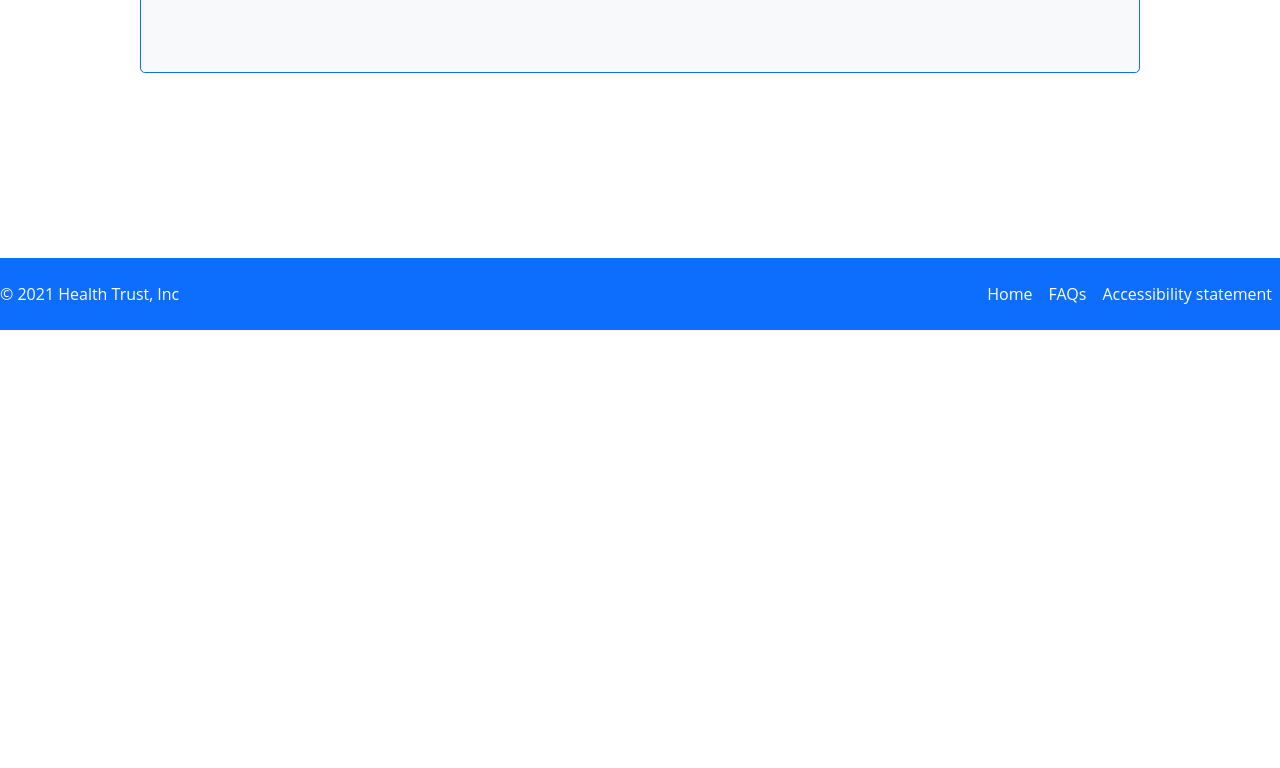
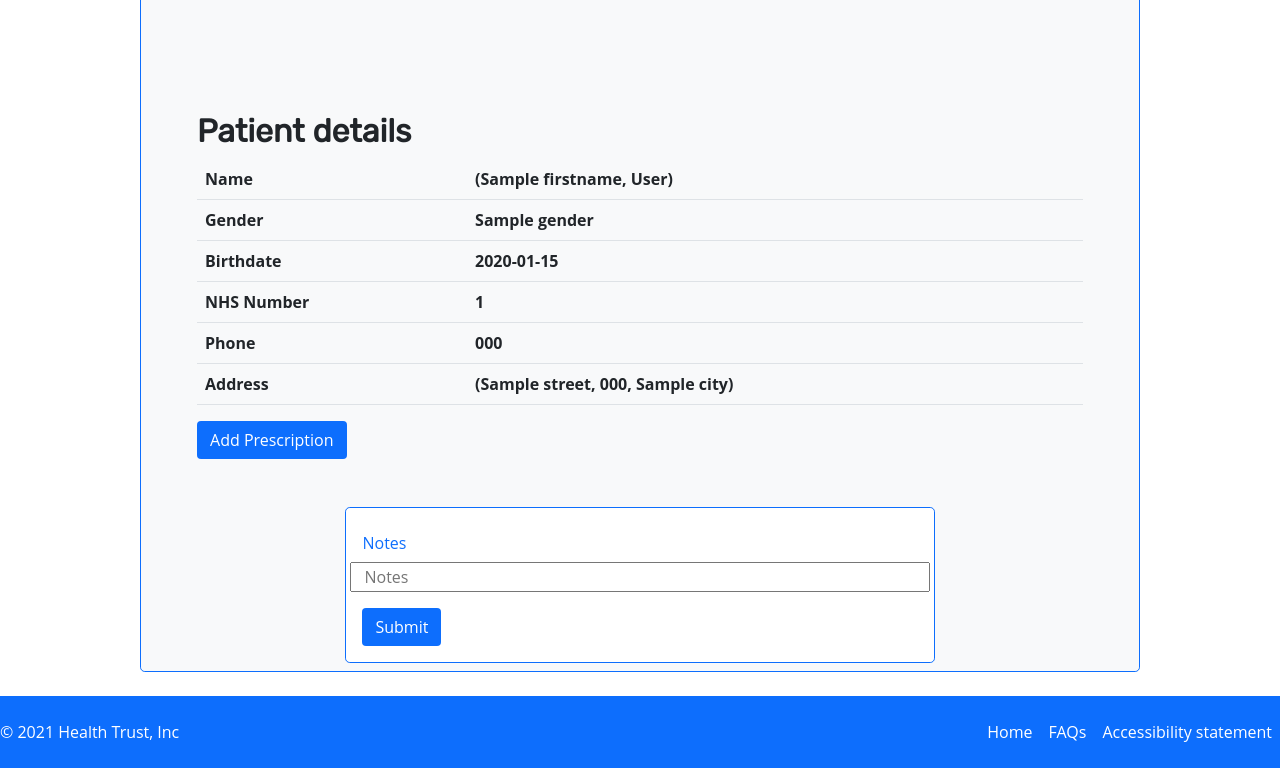
Before and after one commit to mfronistas/HealthTrustApp, a Flask app: template templates/appointmentview.html in a window 1280 px wide. Shown: the part 470-1238 px from the top of the page. Before the commit the page ends 800 px from the top, so only its background shows below. Run offline with Flask 2, Linux system fonts and the light colour scheme; data comes from the database, SQL or seed files in the repository; tables that the repository leaves empty hold one stand-in row (values such as "Sample post"); the template is opened without the code that fills it: values that come from a table or form of the project are taken from there, most other values are stand-ins (such as "Sample title", 1, 10 or a date in 2020); lists and menus that the app fills with data are empty; some web fonts are replaced.

Commit message:
Added appointmentview.html

```diff
--- a/templates/appointmentview.html
+++ b/templates/appointmentview.html
@@ -2,7 +2,7 @@
 
 {% block content %}
 <body>
-<div class="card p-2 mb-4 mx-auto bg-light border-primary border rounded-3 top-margin" style="width:1000px">
+<div class="card p-2 mb-4 mx-auto bg-light border-primary border rounded-3 top-margin align-items-md-stretch padding" style="width:1000px">
       <div class="container p-5 py-5">
         <div class="column is-6 is-offset-3">
             <h2 class="title fw-bold">Your Appointment</h2>
@@ -34,6 +34,52 @@
             </div>
         </div>
       </div>
+    <div class="container p-5 py-5">
+        <div class="column is-6 is-offset-3">
+            <h2 class="title fw-bold">Patient details</h2>
+            <div class="box">
+                <table class="table">
+                <tbody>
+                    <tr>
+                        <th>Name</th>
+                        <th>{{ firstname, lastname }}</th>
+                    </tr>
+                    <tr>
+                        <th>Gender</th>
+                        <th>{{ gender }}</th>
+                    </tr>
+                    <tr>
+                        <th>Birthdate</th>
+                        <th>{{ birthdate }}</th>
+                    </tr>
+                    <tr>
+                        <th>NHS Number</th>
+                        <th>{{ nhs_number }}</th>
+                    </tr>
+                    <tr>
+                        <th>Phone</th>
+                        <th>{{ phone }}</th>
+                    </tr>
+                    <tr>
+                        <th>Address</th>
+                        <th>{{ street, postcode, city }}</th>
+                    </tr>
+                </tbody>
+                </table>
+                <a class="btn bg-primary text-white" role="button" href="#">Add Prescription</a>
+            </div>
+      </div>
+
 </div>
+    <div class="card mx-auto p-3 bg-white text-primary border-primary border rounded-3" style="width:60%;">
+                <div class="row mb-3">
+                    <label for="inputPassword3" class="col-sm-2 col-form-label">Notes</label>
+                    <input type="text" id="notes" name="notes" placeholder="Notes">
+                    </div>
+                <div>
+                    <div class="btn bg-primary text-white">Submit</div>
+        </div>
+            </div>
+        </div>
 </body>
 {% endblock %}
```
